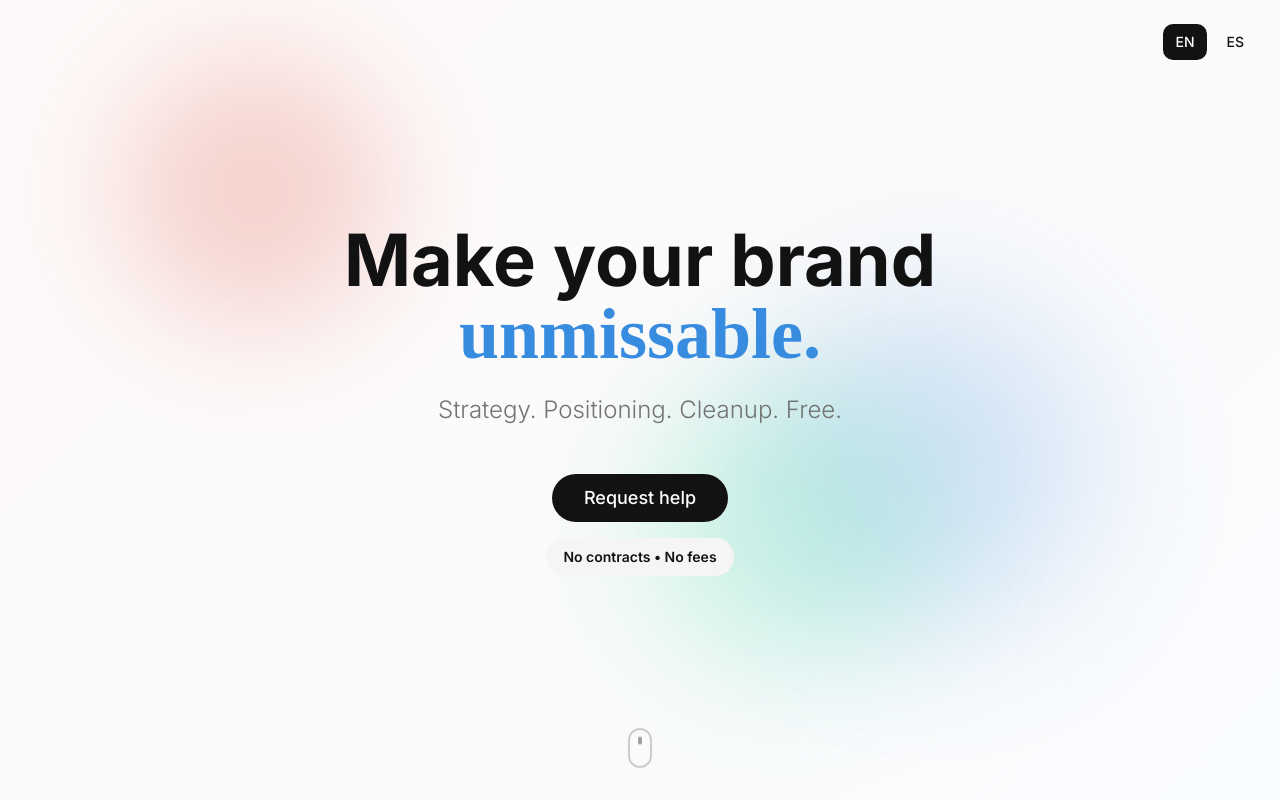
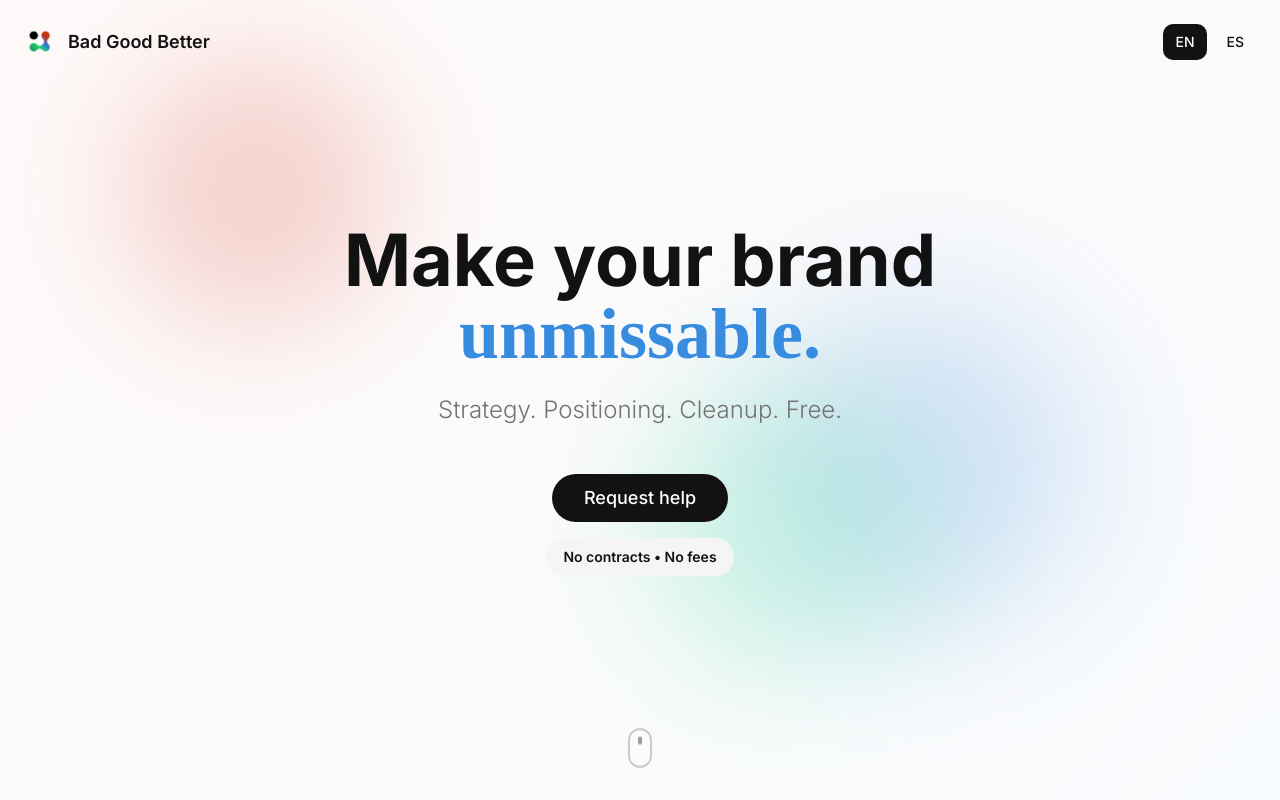
Before and after one commit to 0ideatbh-valid/lovabless-free-fix, a React (Vite) app: page / in a window 1280 px wide. Shown: the top 800 px of the page. Built offline with nearby package versions, Linux system fonts and the light colour scheme; the HTML template or start-up script is replaced by a standard one; a web font is replaced by a local one.

Commit message:
Add logo and company name

```diff
--- a/src/components/LanguageToggle.tsx
+++ b/src/components/LanguageToggle.tsx
@@ -1,11 +1,17 @@
 import { useLanguage } from "@/contexts/LanguageContext";
 import { Button } from "./ui/button";
+import logo from "@/assets/logo.png";
 
 export const LanguageToggle = () => {
   const { language, setLanguage } = useLanguage();
 
   return (
-    <div className="fixed top-6 right-6 z-50 flex gap-2">
+    <div className="fixed top-0 left-0 right-0 z-50 flex items-center justify-between px-6 py-6">
+      <div className="flex items-center gap-3">
+        <img src={logo} alt="Bad Good Better" className="h-8 w-8" />
+        <span className="text-lg font-semibold text-foreground">Bad Good Better</span>
+      </div>
+      <div className="flex gap-2">
         <Button
           variant={language === 'en' ? 'default' : 'ghost'}
           size="sm"
@@ -23,5 +29,6 @@ export const LanguageToggle = () => {
           ES
         </Button>
       </div>
+    </div>
   );
 };
```
Also changed, not shown: src/assets/logo.png (added). Lines whose indentation alone changed are shown as unchanged.
